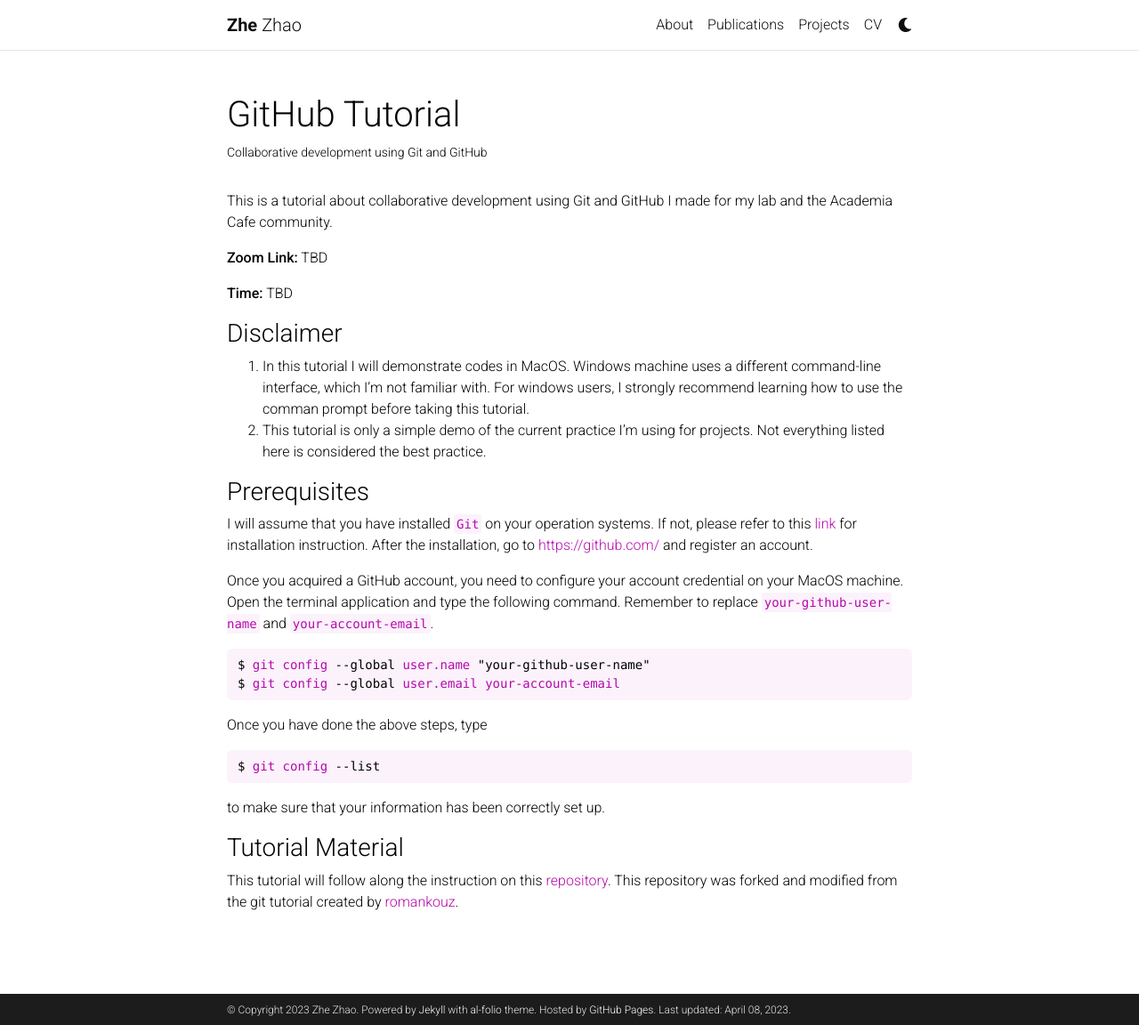
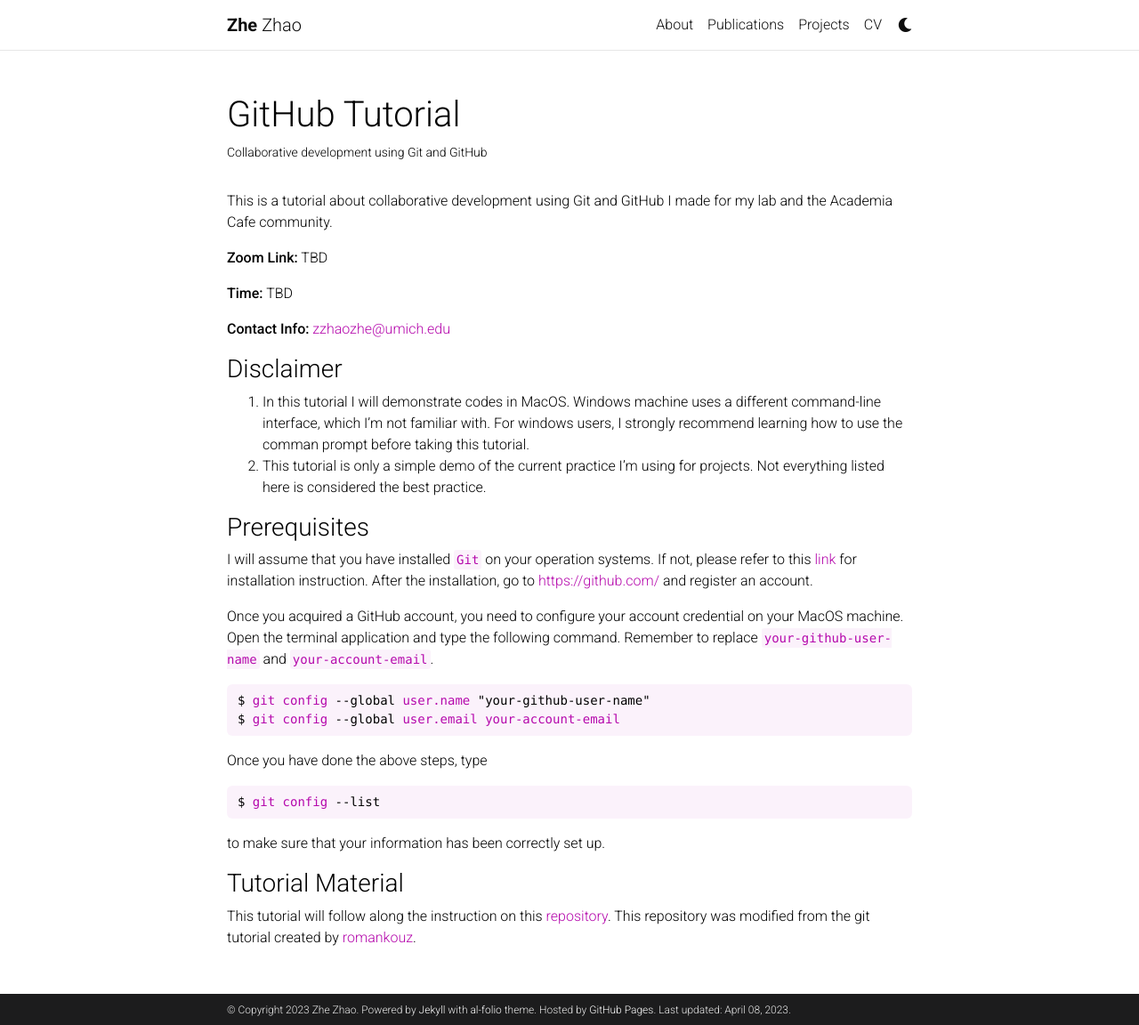
Before and after one commit to zhezhaozz/zhezhaozz.github.io, a Jekyll site: the page built from _projects/github.md, in a window 1280 px wide and 1152 px high. Shown: the whole window at 89% size. Built offline with Jekyll 4.4.1, drawn with Linux system fonts in a browser that asks for light colours; comment, search, counter and statistics services are not loaded; a style sheet for code colours, icons or effects is not loaded.

Commit message:
add contact info

```diff
--- a/_projects/github.md
+++ b/_projects/github.md
@@ -12,6 +12,8 @@
 **Zoom Link:** TBD
 
 **Time:** TBD
+
+**Contact Info:** [zzhaozhe@umich.edu](mailto:john@example.com)
 
 ### Disclaimer
 1. In this tutorial I will demonstrate codes in MacOS. Windows machine uses a different command-line interface, which I'm not familiar with. For windows users, I strongly recommend learning how to use the comman prompt before taking this tutorial.
@@ -41,4 +43,4 @@
 
 ### Tutorial Material
 
-This tutorial will follow along the instruction on this [repository](https://github.com/zhezhaozz/git_tutorial). This repository was forked and modified from the git tutorial created by [romankouz](https://github.com/romankouz/git_tutorial).
+This tutorial will follow along the instruction on this [repository](https://github.com/zhezhaozz/git_tutorial). This repository was modified from the git tutorial created by [romankouz](https://github.com/romankouz/git_tutorial).
```
